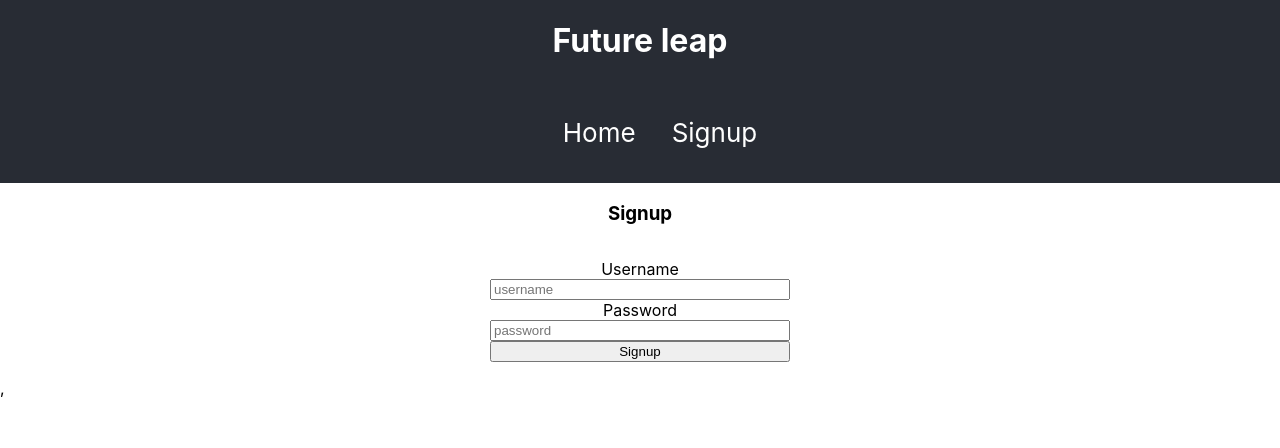
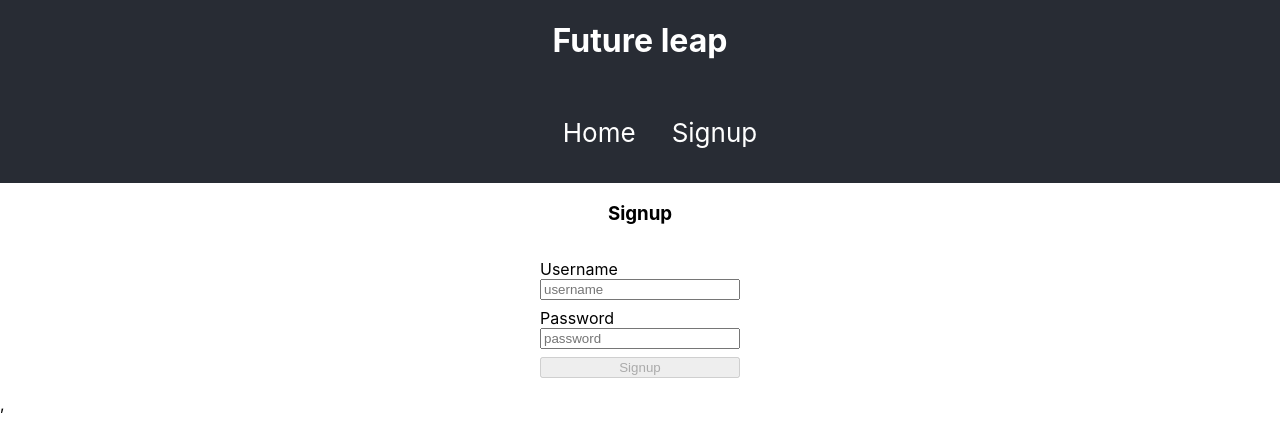
Before and after one commit to glaucopater/future-leaper, a React (Create React App) app: page /signup in a window 1280 px wide. Shown: the top 448 px of the page. Built offline with nearby package versions, Linux system fonts and the light colour scheme.

Commit message:
Fix login style

```diff
--- a/src/components/Forms/LoginForm/LoginForm.css
+++ b/src/components/Forms/LoginForm/LoginForm.css
@@ -1,7 +1,16 @@
 .Login-Form {
   display: flex;
   flex-direction: column;
-  width: 300px;
+  width: 200px;
   padding: 8px;
   margin: 8px;
+  align-items: stretch;
 }
+
+.Login-Form label {
+  align-self: flex-start;
+}
+
+.Login-Form > input {
+  margin-bottom: 8px;
+}
--- a/src/components/Forms/SignupForm/SignupForm.css
+++ b/src/components/Forms/SignupForm/SignupForm.css
@@ -1,7 +1,16 @@
 .Signup-Form {
   display: flex;
   flex-direction: column;
-  width: 300px;
+  width: 200px;
   padding: 8px;
   margin: 8px;
+  align-items: stretch;
 }
+
+.Signup-Form label {
+  align-self: flex-start;
+}
+
+.Signup-Form > input {
+  margin-bottom: 8px;
+}
--- a/src/components/Forms/SignupForm/index.tsx
+++ b/src/components/Forms/SignupForm/index.tsx
@@ -55,7 +55,12 @@ export const SignupForm = ({
           defaultValue={currentPassword}
           onChange={handleOnChangePassword}
         ></input>
-        <button onClick={handleOnSubmit}>Signup</button>
+        <button
+          disabled={!currentUsername && !currentPassword}
+          onClick={handleOnSubmit}
+        >
+          Signup
+        </button>
       </form>
     </>
   );
```
